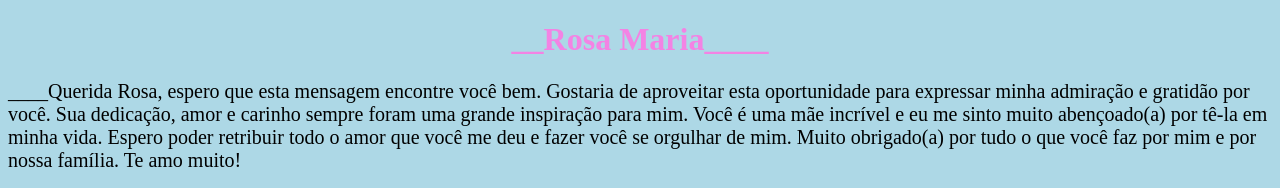
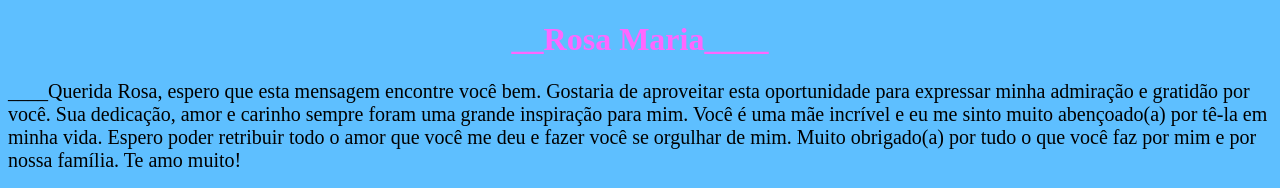
Before and after one commit to RenatoNC2/mamae, a plain HTML site: page index.html in a window 1280 px wide. Shown: the top 188 px of the page. Drawn offline with Linux system fonts and the light colour scheme.

Commit message:
ateração4

```diff
--- a/css/estilo.css
+++ b/css/estilo.css
@@ -1,9 +1,9 @@
 body {
-    background-color: lightblue; /*Pode escolher outra cor se quiser*/
+    background-color: rgb(94, 191, 255); /*Pode escolher outra cor se quiser*/
   }
 
   h1 {
-    color: rgb(243, 131, 228); /*Pode escolher outra cor se quiser*/
+    color: rgb(255, 103, 255); /*Pode escolher outra cor se quiser*/
     text-align: center;
   }
 
```
